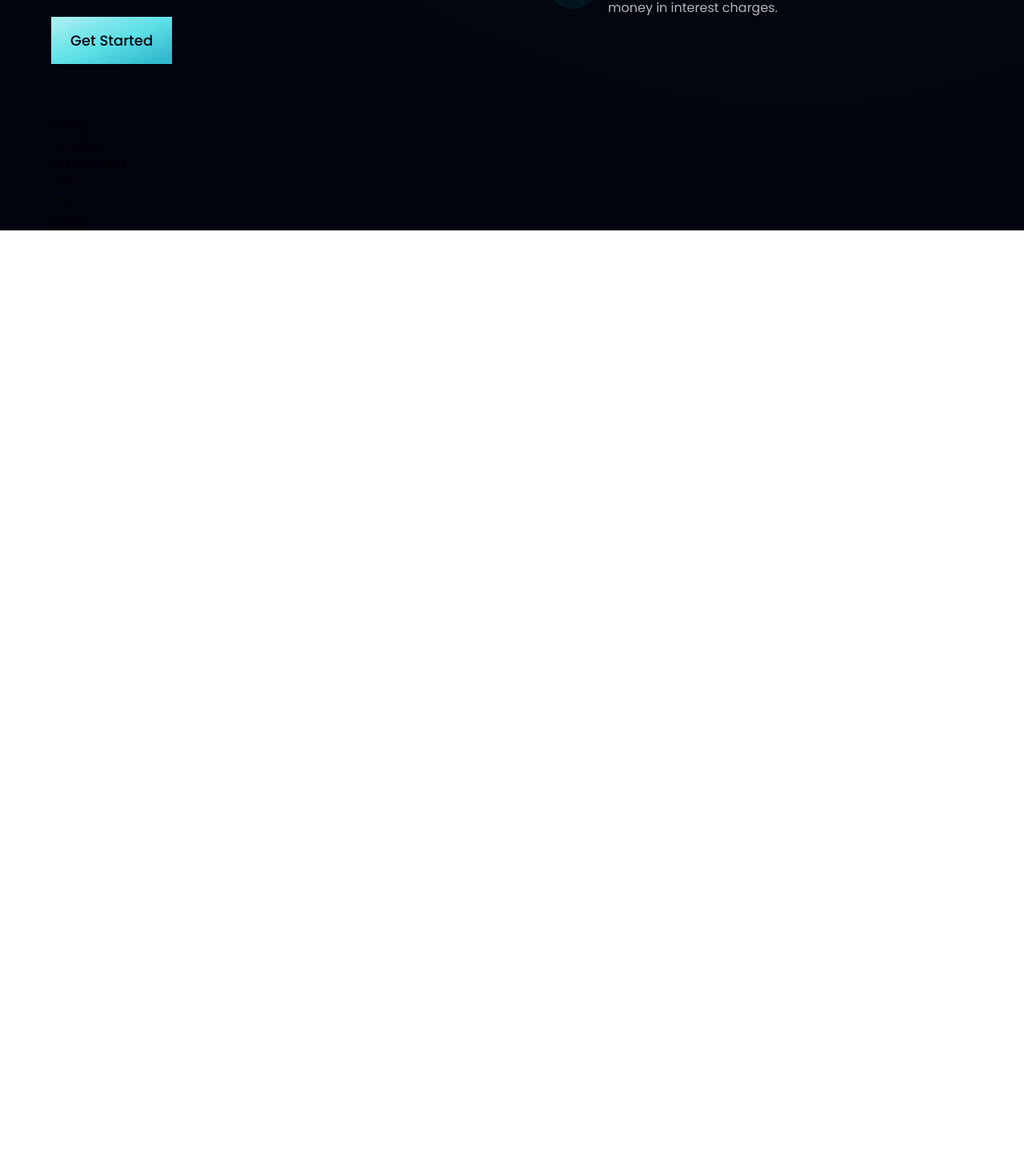
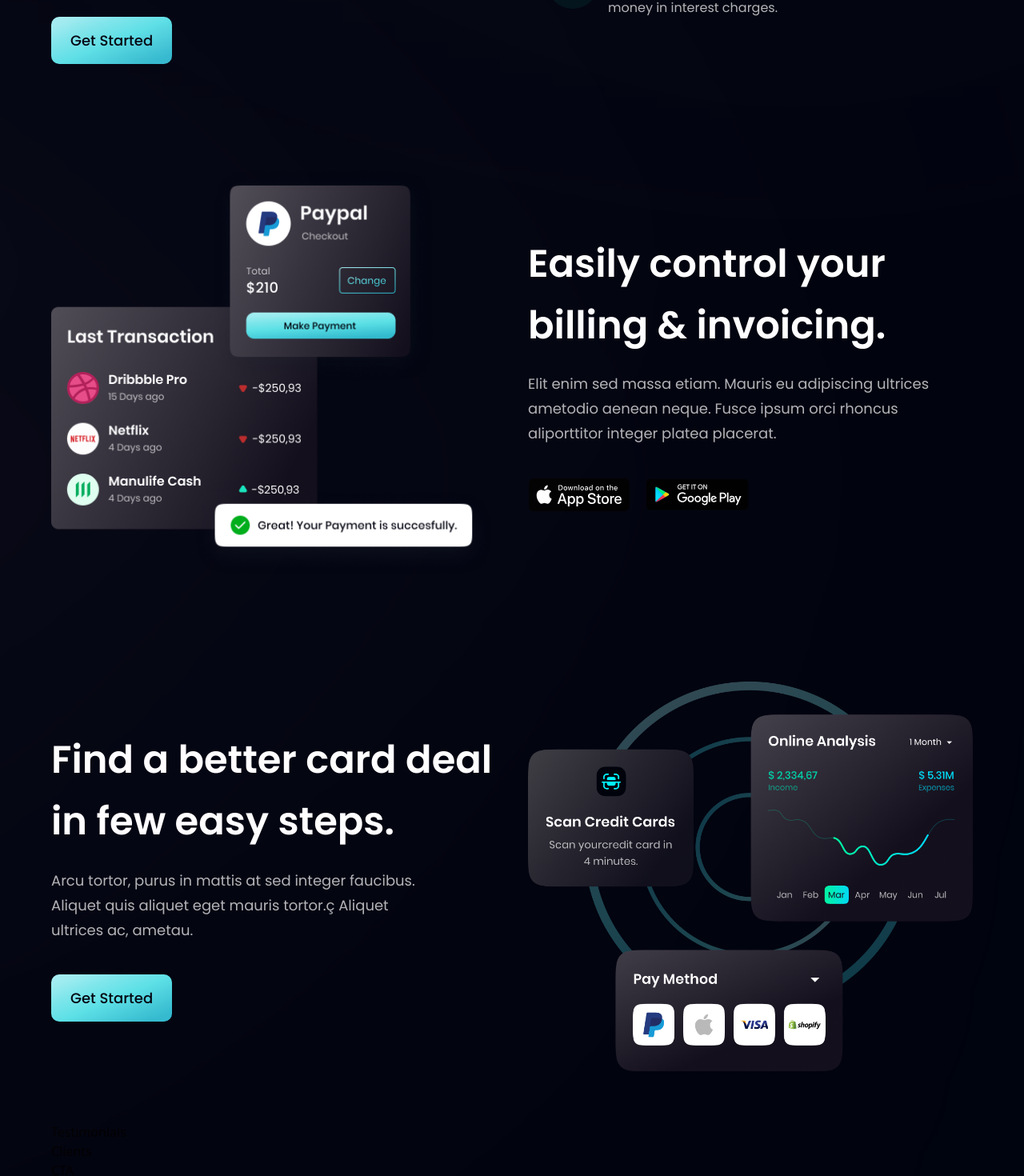
Before and after one commit to javiergenepaul/hoobank-react-tailwind-yt-tutorial, a React (Vite) app: page / in a window 1280 px wide. Shown: the part 1347-2817 px from the top of the page at 80% size. Before the commit the page ends 1635 px from the top, so only its background shows below. Built offline with nearby package versions, Linux system fonts and the light colour scheme.

Commit message:
update card deal and billing .jsx

```diff
--- a/src/components/Billing.jsx
+++ b/src/components/Billing.jsx
@@ -1,9 +1,36 @@
-import React from 'react'
+import { apple, bill, google } from '../assets'
+import styles, { layout } from '../style'
 
-const Billing = () => {
-  return (
-    <div>Billing</div>
-  )
-}
+const Billing = () => (
+    <section id="product" className={layout.sectionReverse}>
+        <div className={layout.sectionImgReverse}>
+            <img src={bill} alt="billing" className="w-[100%] h-[100%] relative z-[5]" />
+            <div className="absolute z-[3] -left-1/2 top-0 w-[50%] h-[50%] rounded-full white__gradient" />
+            <div className="absolute z-[0] -left-1/2 bottom-0 w-[50%] h-[50%] rounded-full pink__gradient" />
+        </div>
+        <div className={layout.sectionInfo}>
+            <h2 className={styles.heading2}>
+                Easily control your <br className="sm:block hidden" /> billing & invoicing.
+            </h2>
+            <p className={`${styles.paragraph} max-w[470px] mt-5`}>
+                Elit enim sed massa etiam. Mauris eu adipiscing ultrices ametodio aenean neque.
+                Fusce ipsum orci rhoncus aliporttitor integer platea placerat.
+            </p>
+
+            <div className="flex flex-row flex-wrap sm:mt-10 mt-6">
+                <img
+                    src={apple}
+                    alt="apple_store"
+                    className="w-[128px] h-[42px] object-contain mr-5 cursor-pointer"
+                />
+                <img
+                    src={google}
+                    alt="apple_store"
+                    className="w-[128px] h-[42px] object-contain cursor-pointer"
+                />
+            </div>
+        </div>
+    </section>
+)
 
 export default Billing
--- a/src/components/Button.jsx
+++ b/src/components/Button.jsx
@@ -4,7 +4,7 @@
   return (
       <button
           type="button"
-          className={`py-4 px-6 bg-blue-gradient font-poppins font-medium text-[18px] text-primary outline-none ${styles}`}>
+          className={`py-4 px-6 bg-blue-gradient font-poppins font-medium text-[18px] text-primary outline-none ${styles} rounded-[10px]`}>
           Get Started
       </button>
   )
--- a/src/components/CardDeal.jsx
+++ b/src/components/CardDeal.jsx
@@ -1,9 +1,23 @@
-import React from 'react'
+import { card } from '../assets'
+import styles from '../style'
+import stylec, { layout } from '../style'
+import Button from './Button'
 
-const CardDeal = () => {
-  return (
-    <div>CardDeal</div>
-  )
-}
-
+const CardDeal = () => (
+    <section className={layout.section}>
+        <div className={layout.sectionInfo}>
+            <h2 className={styles.heading2}>
+                Find a better card deal <br className="sm:block hidden" /> in few easy steps.
+            </h2>
+            <p className={`${styles.paragraph} max-w-[470px] mt-5`}>
+                Arcu tortor, purus in mattis at sed integer faucibus. Aliquet quis aliquet eget
+                mauris tortor.ç Aliquet ultrices ac, ametau.
+            </p>
+            <Button styles="mt-10" />
+        </div>
+		<div className={layout.sectionImg}>
+			<img src={card} alt="card" className='w-[100%] h-[100%]' />
+		</div>
+    </section>
+)
 export default CardDeal
```
